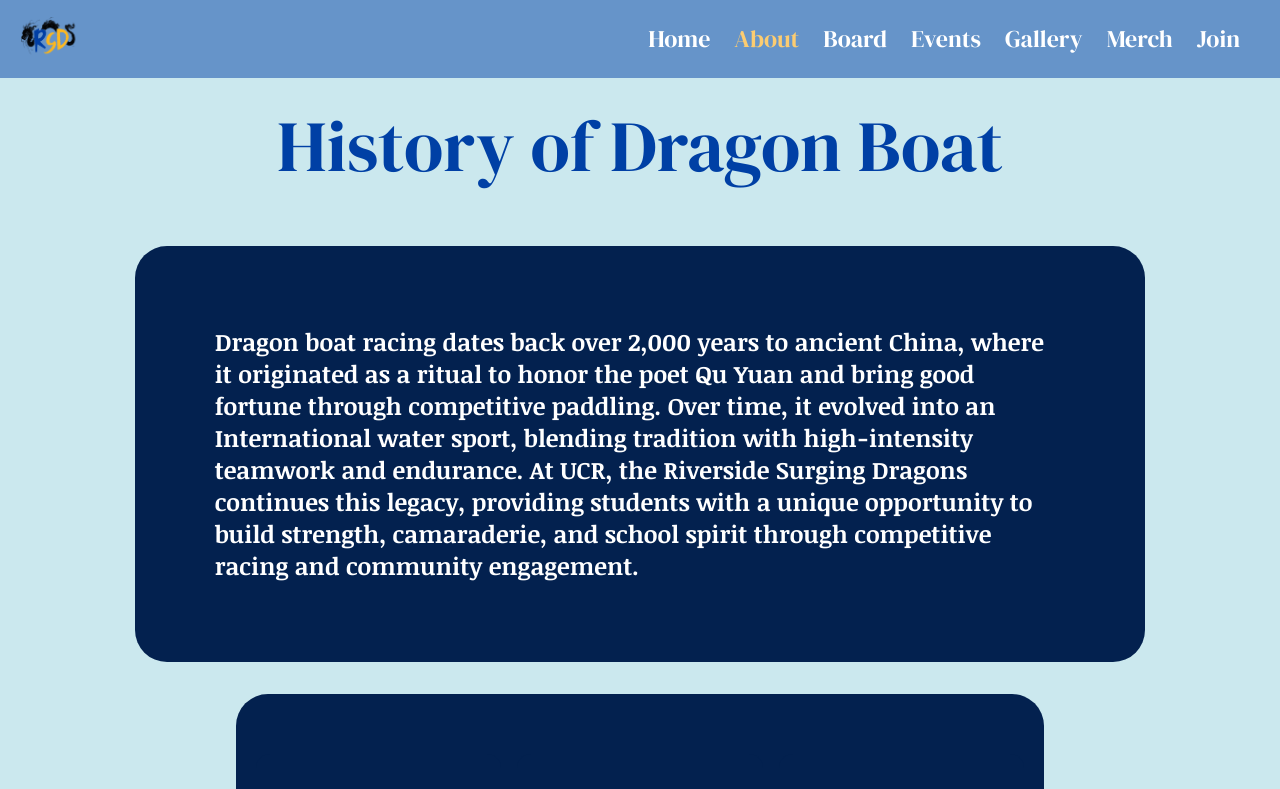
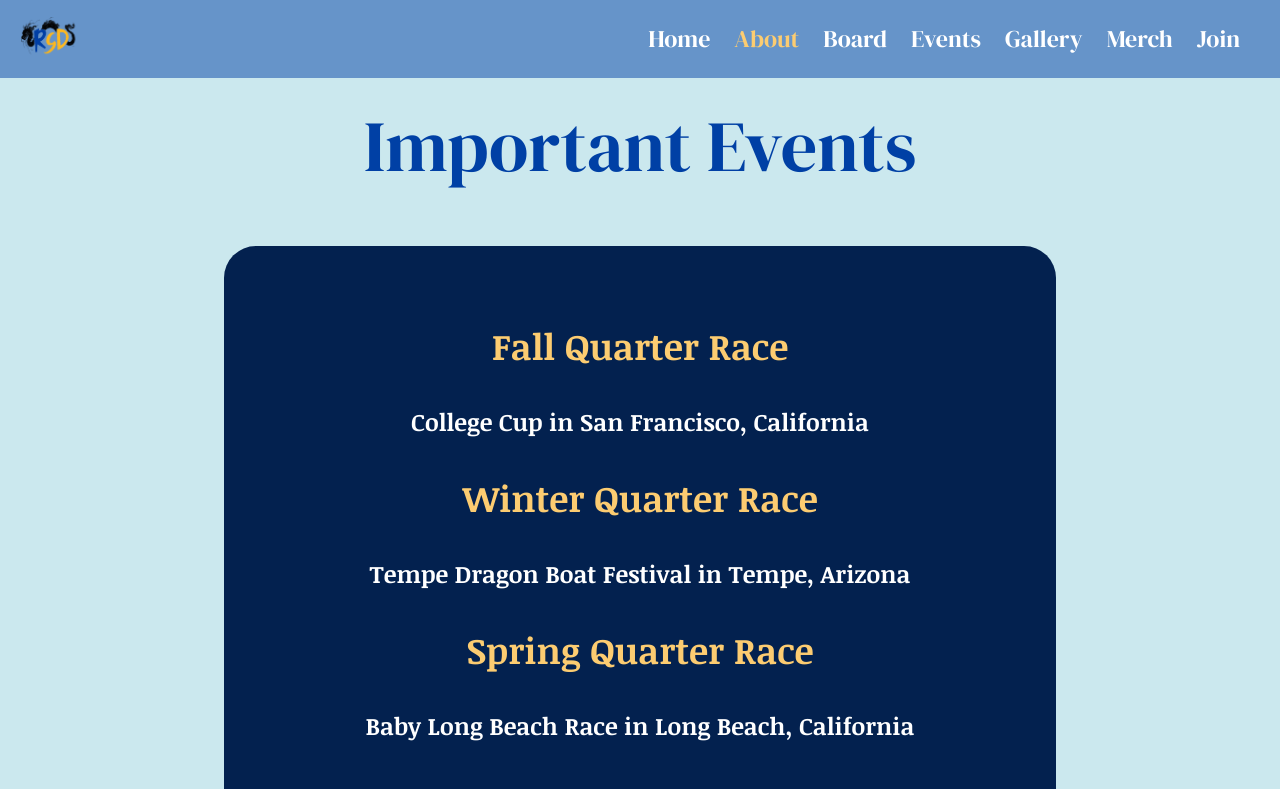
Before and after one commit to acm-ucr/rsd-website, a Next.js app: page /about in a window 1280 px wide. Shown: the top 789 px of the page. Built offline with nearby package versions, Linux system fonts and the light colour scheme.

Commit message:
Completed Important Events using Header.tsx and InfoBox.tsx

```diff
--- a/src/app/about/page.tsx
+++ b/src/app/about/page.tsx
@@ -1,10 +1,12 @@
 import InfoBox from "@/components/InfoBox";
 import Race from "@/components/about/RaceResults";
 import Header from "@/components/Header";
+import ImportantEvents from "@/components/about/ImportantEvents";
 
 const About = () => {
   return (
     <div className="flex flex-col items-center">
+      <ImportantEvents />
       <Header text="History of Dragon Boat" />
       <InfoBox text="Dragon boat racing dates back over 2,000 years to ancient China, where it originated as a ritual to honor the poet Qu Yuan and bring good fortune through competitive paddling. Over time, it evolved into an International water sport, blending tradition with high-intensity teamwork and endurance. At UCR, the Riverside Surging Dragons continues this legacy, providing students with a unique opportunity to build strength, camaraderie, and school spirit through competitive racing and community engagement." />
       <Race />
--- a/src/components/about/ImportantEvents.tsx
+++ b/src/components/about/ImportantEvents.tsx
@@ -1,5 +1,32 @@
+import Header from "@/components/Header";
+import InfoBox from "@/components/InfoBox";
+
 const ImportantEvents = () => {
-  return <div>ImportantEvents</div>;
+  return (
+    <div className="flex h-screen w-screen flex-col items-center">
+      <Header text="Important Events" />
+      <div className="flex w-5/6 justify-center">
+        <InfoBox
+          text={
+            <div className="flex flex-col items-center gap-10">
+              <div className="text-rsd-yellow flex text-4xl font-bold">
+                Fall Quarter Race
+              </div>
+              College Cup in San Francisco, California
+              <div className="text-rsd-yellow flex text-4xl font-bold">
+                Winter Quarter Race
+              </div>
+              Tempe Dragon Boat Festival in Tempe, Arizona
+              <div className="text-rsd-yellow flex text-4xl font-bold">
+                Spring Quarter Race
+              </div>
+              Baby Long Beach Race in Long Beach, California
+            </div>
+          }
+        />
+      </div>
+    </div>
+  );
 };
 
 export default ImportantEvents;
```
